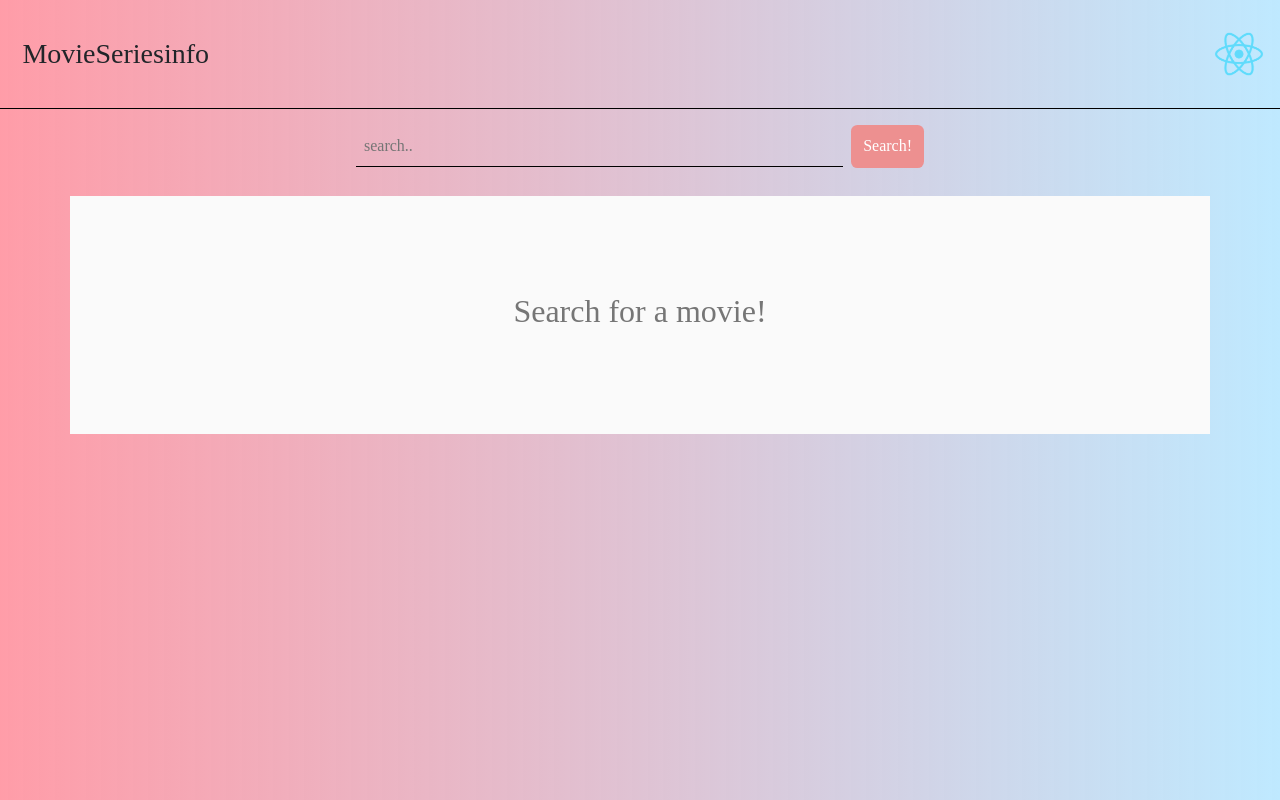
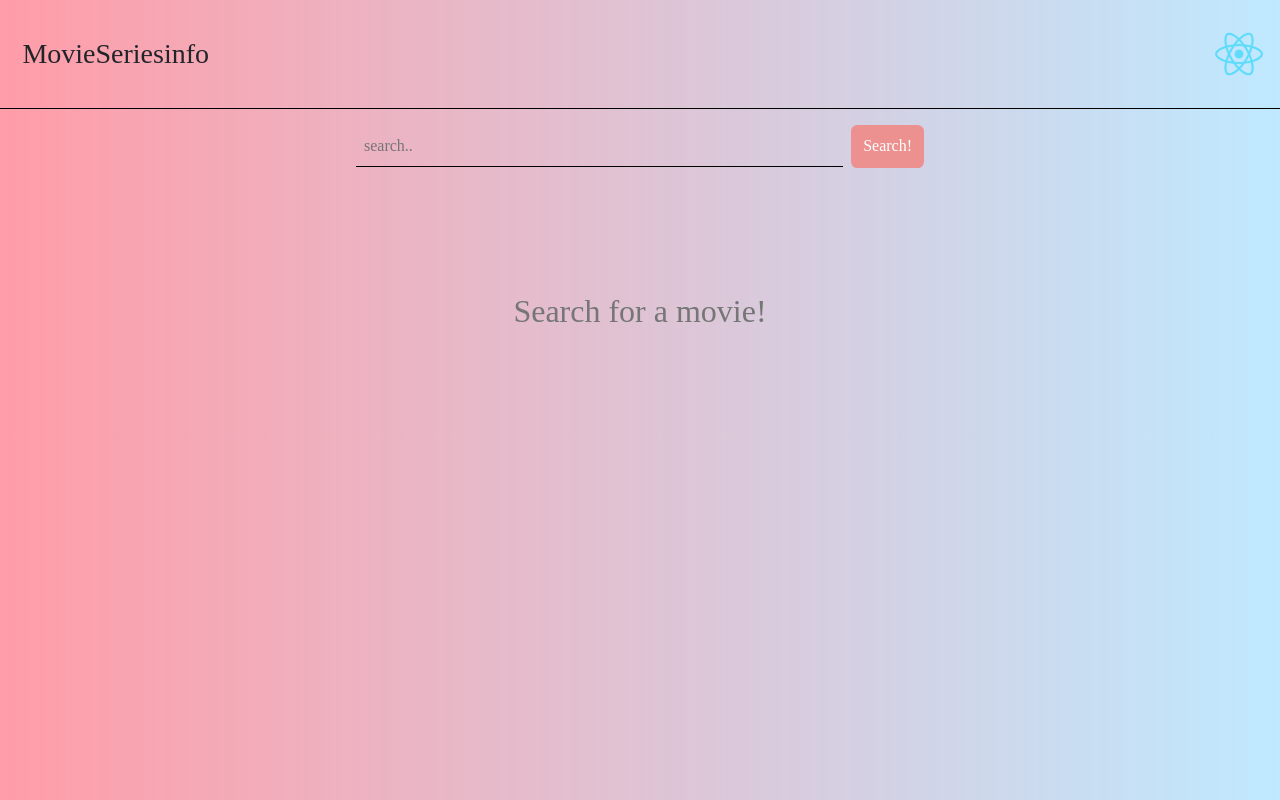
Before and after one commit to Ashish558/Movie-info-app, a React (Create React App) app: page / in a window 1280 px wide. Built offline with nearby package versions, Linux system fonts and the light colour scheme; a web font is replaced by a local one.

Commit message:
Update style.css

```diff
--- a/src/style.css
+++ b/src/style.css
@@ -154,7 +154,7 @@ nav .lists img {
 
 .movie-container .contents-container {
   padding: 0;
-  background: #ffffff;
+  background: transparent;
 }
 
 .flex {
@@ -236,7 +236,7 @@ nav .lists img {
   align-items: center;
   font-size: 2.2rem;
   padding: 6rem 0;
-  background: #fafafa;
+  background: transparent;
   color: #767676;
 }
 
@@ -526,4 +526,7 @@ button:active, button:focus {
   .nav-header {
     padding: 1rem 2re.;
   }
+  .movie-container .movie-img {
+    max-height: 700px;
+   }
 }
```
